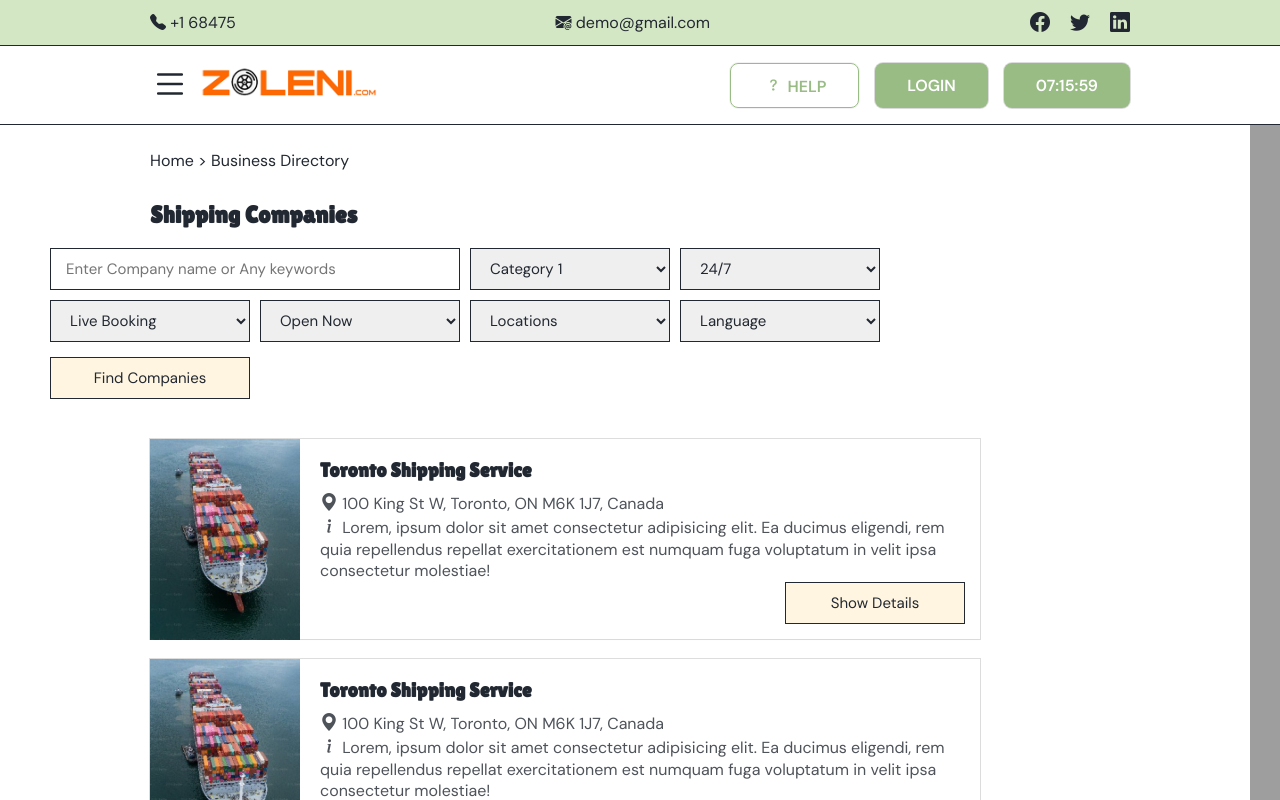
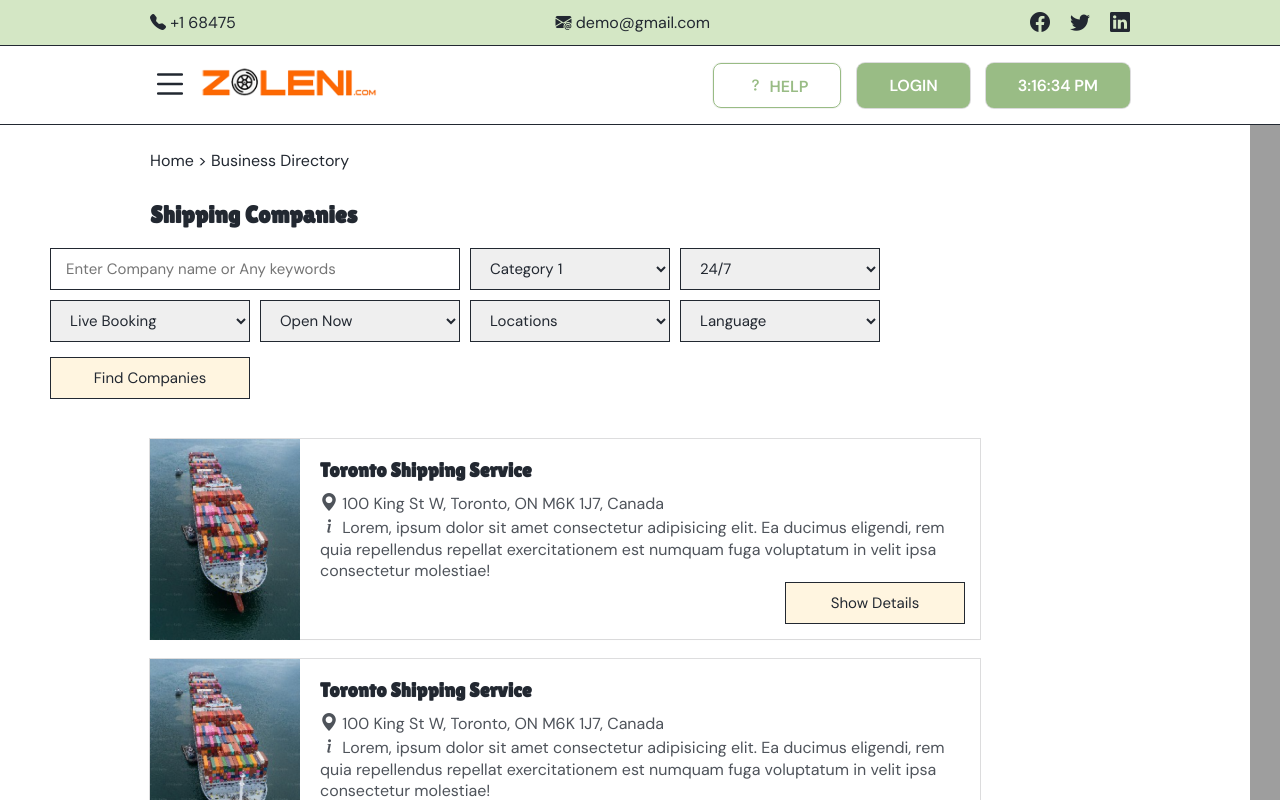
Before and after one commit to gitsu01/zoleni_rebuild, a plain HTML site: page business_directory.html in a window 1280 px wide. Drawn offline with nearby package versions, Linux system fonts and the light colour scheme; grey boxes are pictures that could not be loaded.

Commit message:
Time Function

```diff
--- a/business_directory.html
+++ b/business_directory.html
@@ -205,8 +205,8 @@
                 <button class="btn_pri" id="login_btn">
                     Login
                 </button>
-                <button class="btn_pri">
-                    07:15:59
+                <button class="btn_pri" id="local_time">
+                    00:00:00
                 </button>
             </div>
         </header>
--- a/index.js
+++ b/index.js
@@ -34,3 +34,12 @@ login_o_btn.addEventListener('click', () => {
 login_c_btn.addEventListener('click', () => {
     login_model.classList.remove('active');
 })
+
+
+// Local Time
+let show_time = document.getElementById('local_time');
+setInterval(() => {
+    let time = new Date();
+    let time_now = time.toLocaleTimeString();
+    show_time.innerText = time_now;
+},1000)
```
Also changed, not shown: index.html (+2 -2 lines).
